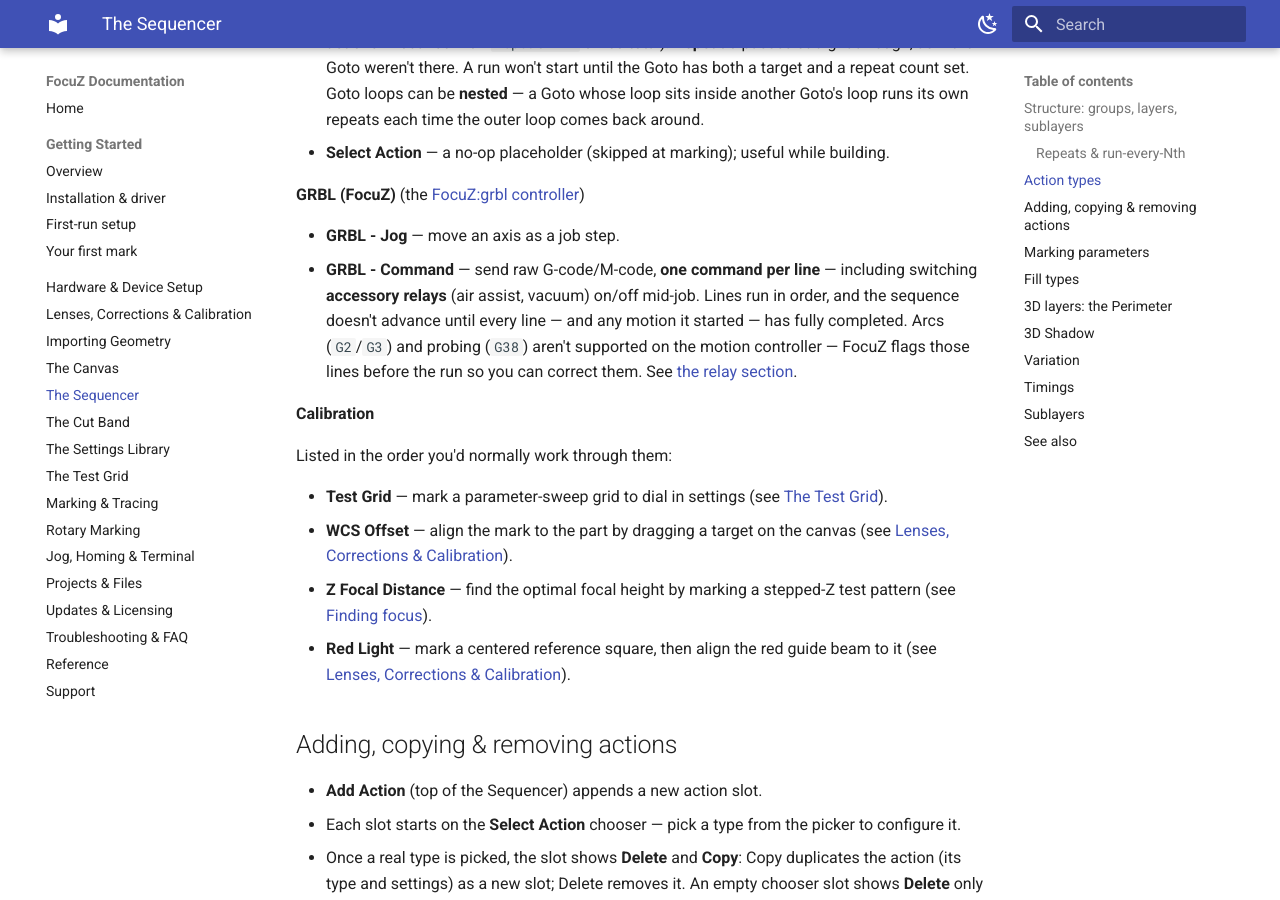
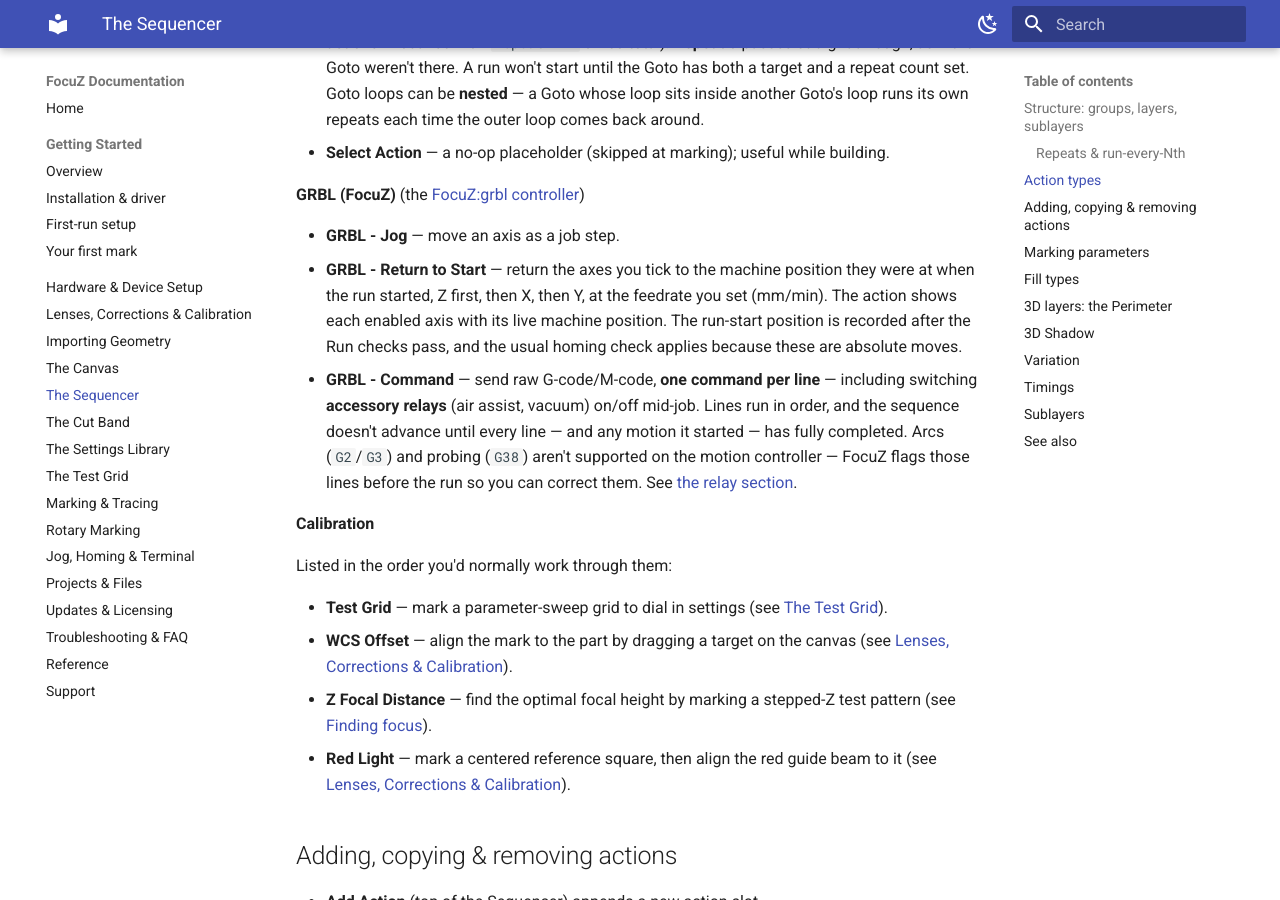
Before and after one commit to Lokahi-Shop/focuz-docs, an MkDocs documentation site: the page built from docs/sequencer.md, in a window 1280 px wide and 900 px high, scrolled down 1729 px. Built offline with MkDocs 1.6.1 and Material for MkDocs 9.7.7, drawn with Linux system fonts in a browser that asks for light colours.

Commit message:
Sequencer: document the GRBL - Return to Start action
Co-Authored-By: Claude Fable 5.1 <noreply@anthropic.com>

```diff
--- a/docs/sequencer.md
+++ b/docs/sequencer.md
@@ -58,6 +58,10 @@ Adding an action opens a picker grouped by purpose:
 **GRBL (FocuZ)** (the [FocuZ:grbl controller](jog-terminal.md))
 
 - **GRBL - Jog** — move an axis as a job step.
+- **GRBL - Return to Start** — return the axes you tick to the machine position they were at when
+  the run started, Z first, then X, then Y, at the feedrate you set (mm/min). The action shows each
+  enabled axis with its live machine position. The run-start position is recorded after the Run
+  checks pass, and the usual homing check applies because these are absolute moves.
 - **GRBL - Command** — send raw G-code/M-code, **one command per line** — including switching
   **accessory relays** (air assist, vacuum) on/off mid-job. Lines run in order, and the sequence
   doesn't advance until every line — and any motion it started — has fully completed. Arcs
```
